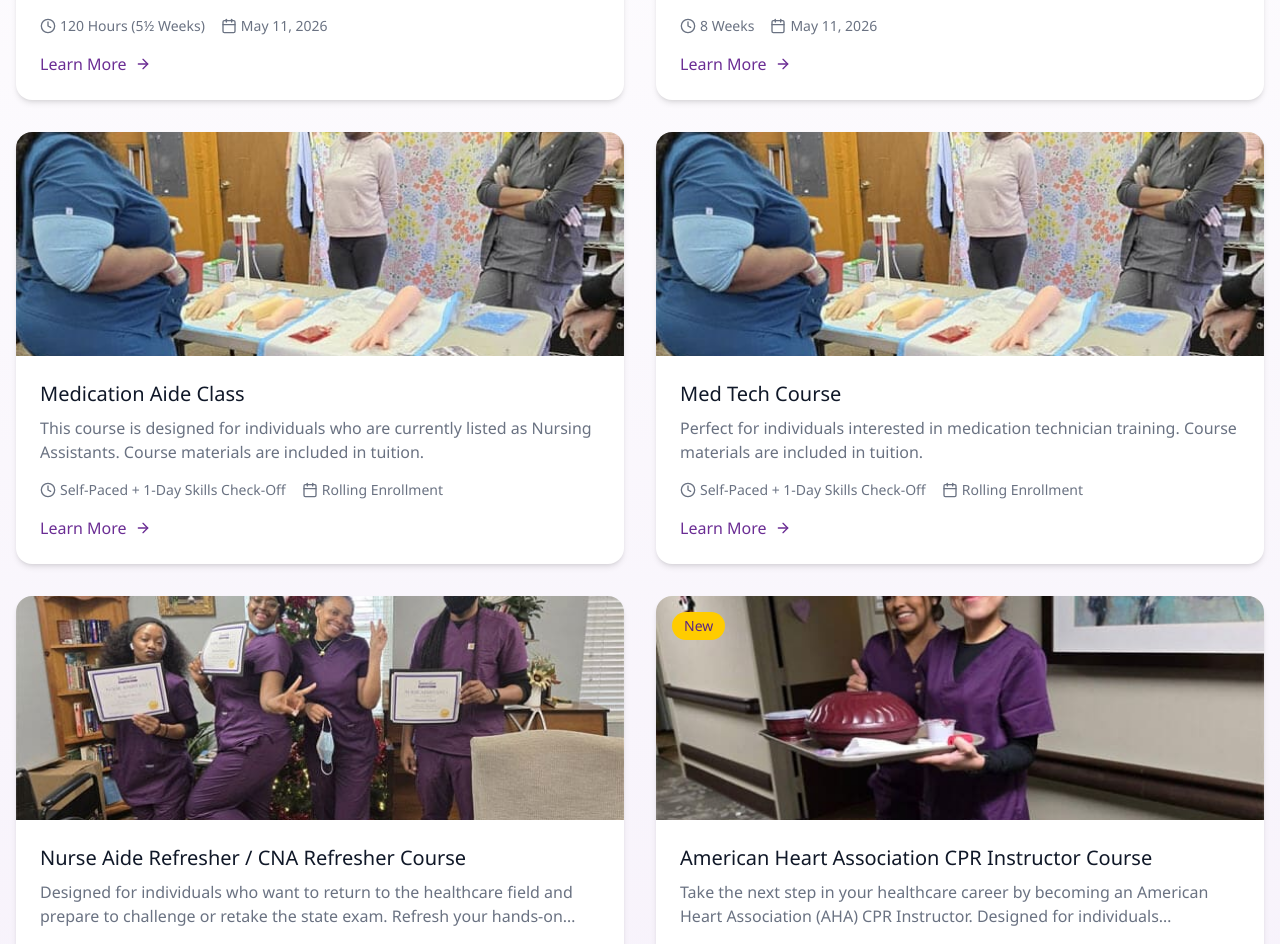
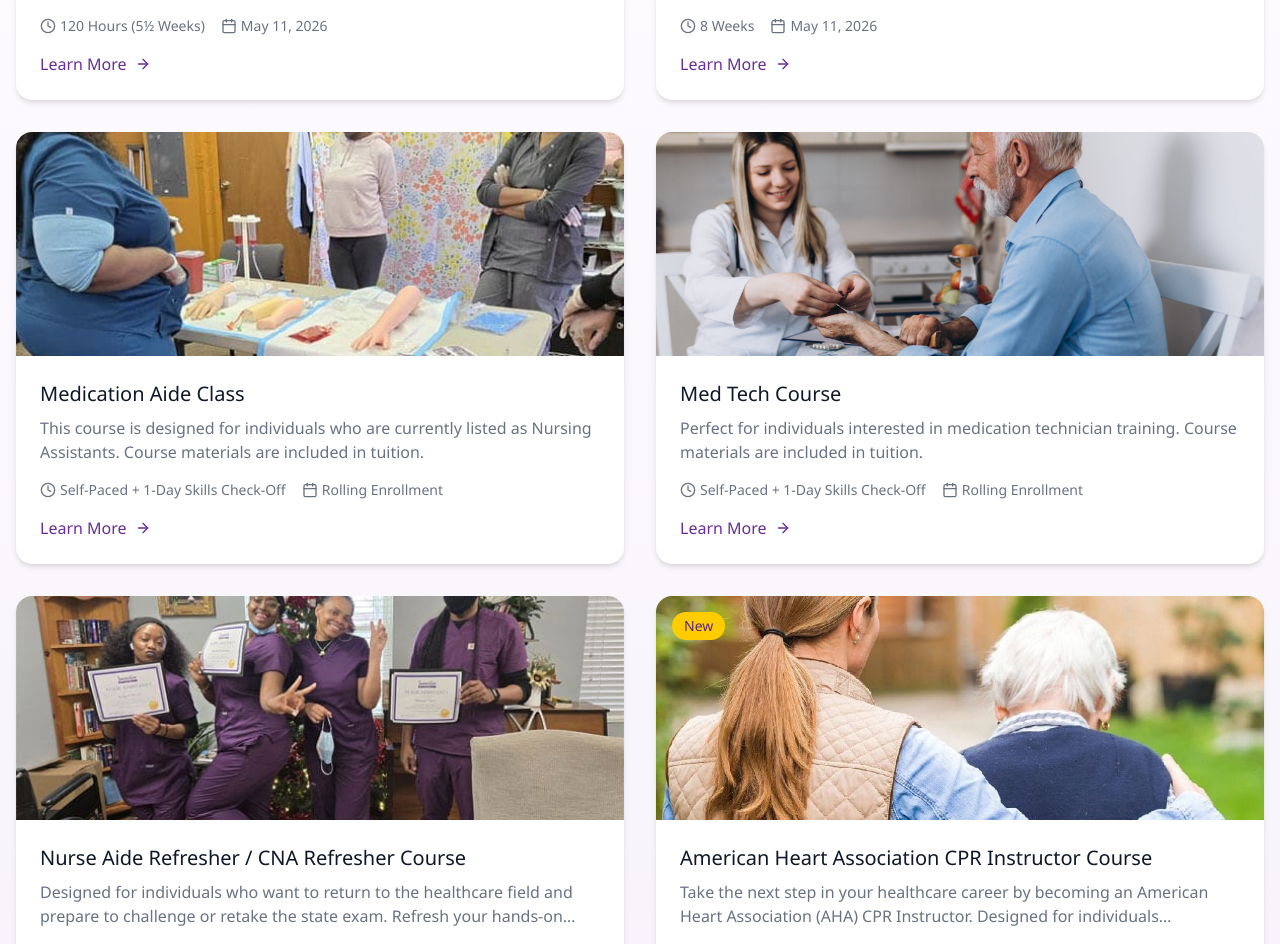
Before and after one commit to ZRuggles/IHCS, a React (Vite) app in the folder IHCS-REACT_SITE_REDESIGN/: page /courses in a window 1280 px wide. Shown: the part 2143-3087 px from the top of the page. Built offline with nearby package versions, Linux system fonts and the light colour scheme; no server answers.

Commit message:
Image and links fixes

```diff
--- a/IHCS-REACT_SITE_REDESIGN/src/data/courses.ts
+++ b/IHCS-REACT_SITE_REDESIGN/src/data/courses.ts
@@ -103,7 +103,8 @@ export const courses: Course[] = [
         "Valid ID",
         "Social Security Card",
         "Official High School Diploma or GED — OR pass our Placement Test",
-        "Immunizations Required"
+        "Immunizations Required",
+        "TB Skin Test or Quantiferon Test"
       ],
       tuitionIncludes: [
         "Criminal Background Check",
@@ -161,6 +162,7 @@ export const courses: Course[] = [
       requirements: [
         "Valid ID",
         "Social Security Card",
+        "Official High School Transcript — OR pass our Placement Test",
         "Immunizations",
         "TB Skin Test or Quantiferon Test",
         "Must be willing to perform and receive venipuncture from classmates"
@@ -214,7 +216,7 @@ export const courses: Course[] = [
     description: "Perfect for individuals interested in medication technician training. Course materials are included in tuition.",
     duration: "Self-Paced + 1-Day Skills Check-Off",
     nextStart: "Rolling Enrollment",
-    image: "/Medication.jpg",
+    image: "/Infusion.jpeg",
     icon: "pill",
     payments: {
       fullPaymentUrl: "https://buy.stripe.com/6oUcN45Xg0D1f4f1wz0oM0j"
@@ -284,7 +286,7 @@ export const courses: Course[] = [
     description: "Take the next step in your healthcare career by becoming an American Heart Association (AHA) CPR Instructor. Designed for individuals passionate about teaching life-saving skills to healthcare professionals, workplaces, community organizations, schools, churches, and the public.",
     duration: "Instructor Certification (valid 2 years)",
     nextStart: "Contact Admissions",
-    image: "/Nurse-Aide.jpg",
+    image: "/NurseAide.jpg",
     badge: "New",
     icon: "heart",
     payments: {
```
Also changed, not shown: 2 other files (tests, documents, lock files or other folders).
